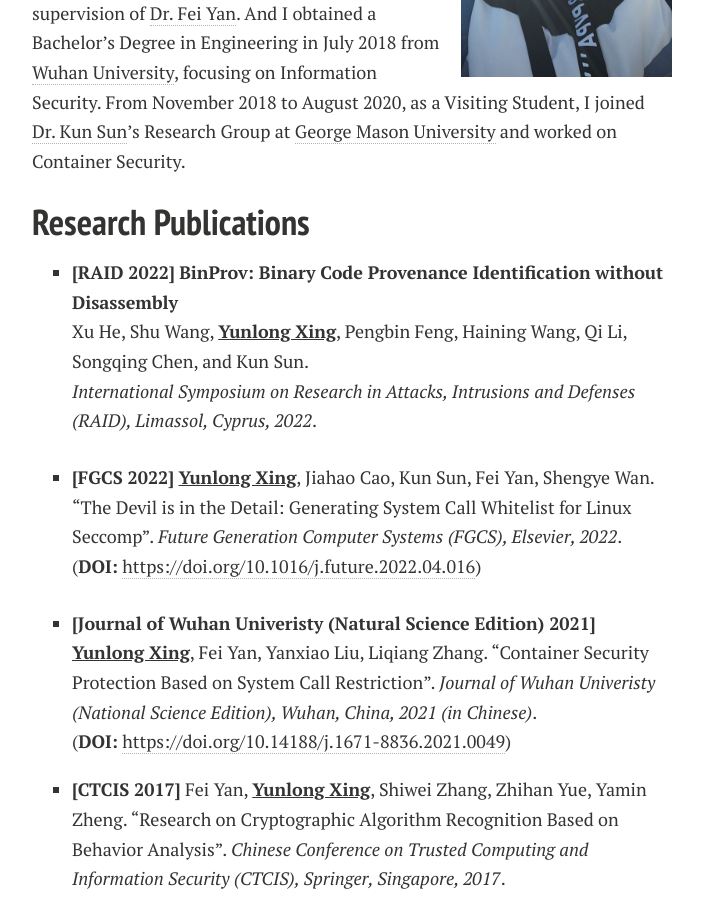
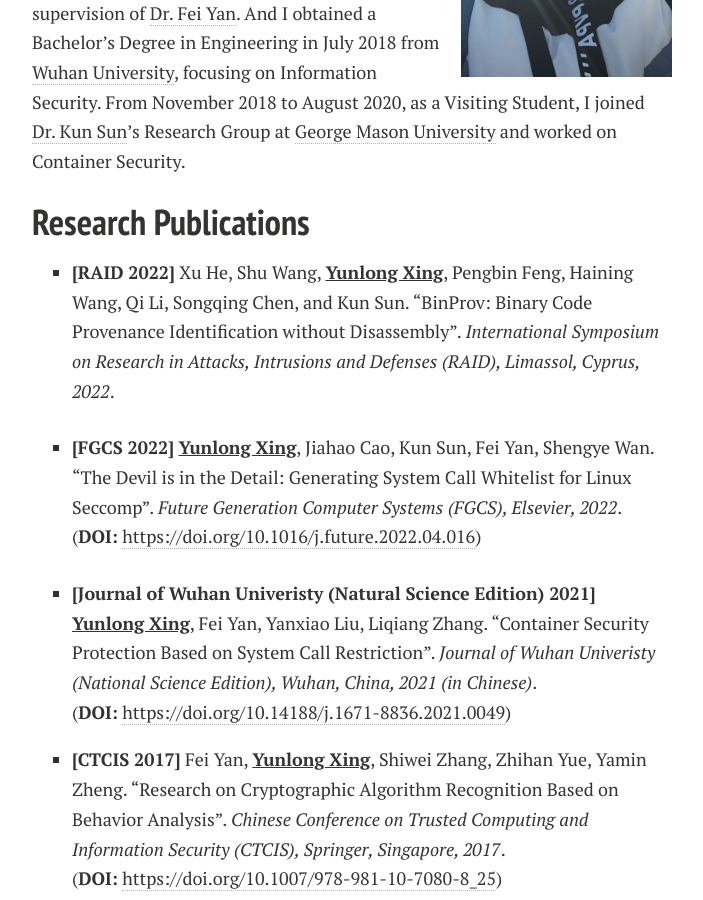
Before and after one commit to YunlongXing/HomePage, a Jekyll site: the page built from docs/index.md, in a window 1280 px wide and 900 px high, scrolled down 457 px. Shown: the whole window, without its empty margins (288-991 px from the left). Built offline with Jekyll 4.4.1, drawn with Linux system fonts in a browser that asks for light colours; nearby versions of some CDN libraries; a style sheet for code colours, icons or effects is not loaded; our own code applies the rules of GitHub Pages for plain Markdown files.

```diff
--- a/docs/index.md
+++ b/docs/index.md
@@ -17,9 +17,7 @@ Before that, I received a Master's Degree in Engineering in July 2021 at [Wuhan
 
 ## Research Publications
 
-* **[RAID 2022]** **BinProv: Binary Code Provenance Identification without Disassembly**
-Xu He, Shu Wang, **<u>Yunlong Xing</u>**, Pengbin Feng, Haining Wang, Qi Li, Songqing Chen, and Kun Sun.
-*International Symposium on Research in Attacks, Intrusions and Defenses (RAID), Limassol, Cyprus, 2022*.
+* **[RAID 2022]** Xu He, Shu Wang, **<u>Yunlong Xing</u>**, Pengbin Feng, Haining Wang, Qi Li, Songqing Chen, and Kun Sun. "BinProv: Binary Code Provenance Identification without Disassembly". *International Symposium on Research in Attacks, Intrusions and Defenses (RAID), Limassol, Cyprus, 2022*.
 
 * **[FGCS 2022]** **<u>Yunlong Xing</u>**, Jiahao Cao, Kun Sun, Fei Yan, Shengye Wan. "The Devil is in the Detail: Generating System Call Whitelist for Linux Seccomp". *Future Generation Computer Systems (FGCS), Elsevier, 2022*.
 (**DOI:** [https://doi.org/10.1016/j.future.2022.04.016])
```
